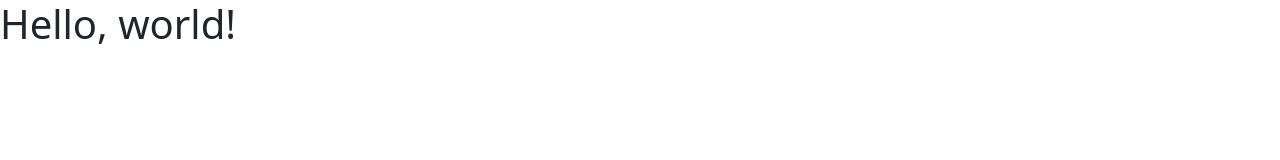
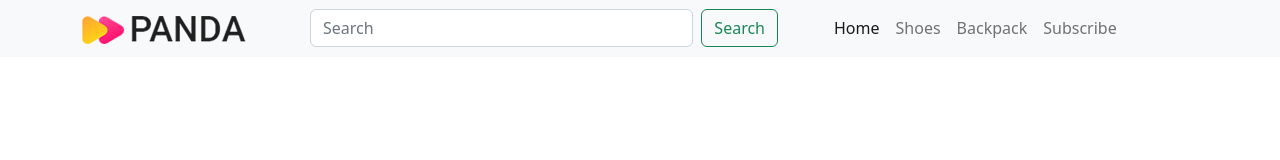
Before and after one commit to arindom10/panda-commerch-bootstrap, a plain HTML site: page index.html in a window 1280 px wide. Drawn offline with nearby package versions, Linux system fonts and the light colour scheme.

Commit message:
navbar added

```diff
--- a/index.html
+++ b/index.html
@@ -12,7 +12,64 @@
         />
     </head>
     <body>
-        <h1>Hello, world!</h1>
+        <header>
+            <nav class="navbar navbar-expand-lg bg-light">
+                <div class="container">
+                    <a class="navbar-brand" href="#"
+                        ><img src="./images/logo.png" alt=""
+                    /></a>
+                    <button
+                        class="navbar-toggler"
+                        type="button"
+                        data-bs-toggle="collapse"
+                        data-bs-target="#navbarSupportedContent"
+                        aria-controls="navbarSupportedContent"
+                        aria-expanded="false"
+                        aria-label="Toggle navigation"
+                    >
+                        <span class="navbar-toggler-icon"></span>
+                    </button>
+                    <div
+                        class="collapse navbar-collapse"
+                        id="navbarSupportedContent"
+                    >
+                        <form class="d-flex w-50 mx-5" role="search">
+                            <input
+                                class="form-control me-2"
+                                type="search"
+                                placeholder="Search"
+                                aria-label="Search"
+                            />
+                            <button
+                                class="btn btn-outline-success"
+                                type="submit"
+                            >
+                                Search
+                            </button>
+                        </form>
+                        <ul class="navbar-nav me-auto mb-2 mb-lg-0">
+                            <li class="nav-item">
+                                <a
+                                    class="nav-link active"
+                                    aria-current="page"
+                                    href="#"
+                                    >Home</a
+                                >
+                            </li>
+                            <li class="nav-item">
+                                <a class="nav-link" href="#">Shoes</a>
+                            </li>
+                            <li class="nav-item">
+                                <a class="nav-link" href="#">Backpack</a>
+                            </li>
+                            <li class="nav-item">
+                                <a class="nav-link" href="#">Subscribe</a>
+                            </li>
+                        </ul>
+                    </div>
+                </div>
+            </nav>
+        </header>
         <script
             src="https://cdn.jsdelivr.net/npm/bootstrap@5.2.0/dist/js/bootstrap.bundle.min.js"
             integrity="sha384-A3rJD856KowSb7dwlZdYEkO39Gagi7vIsF0jrRAoQmDKKtQBHUuLZ9AsSv4jD4Xa"
```
